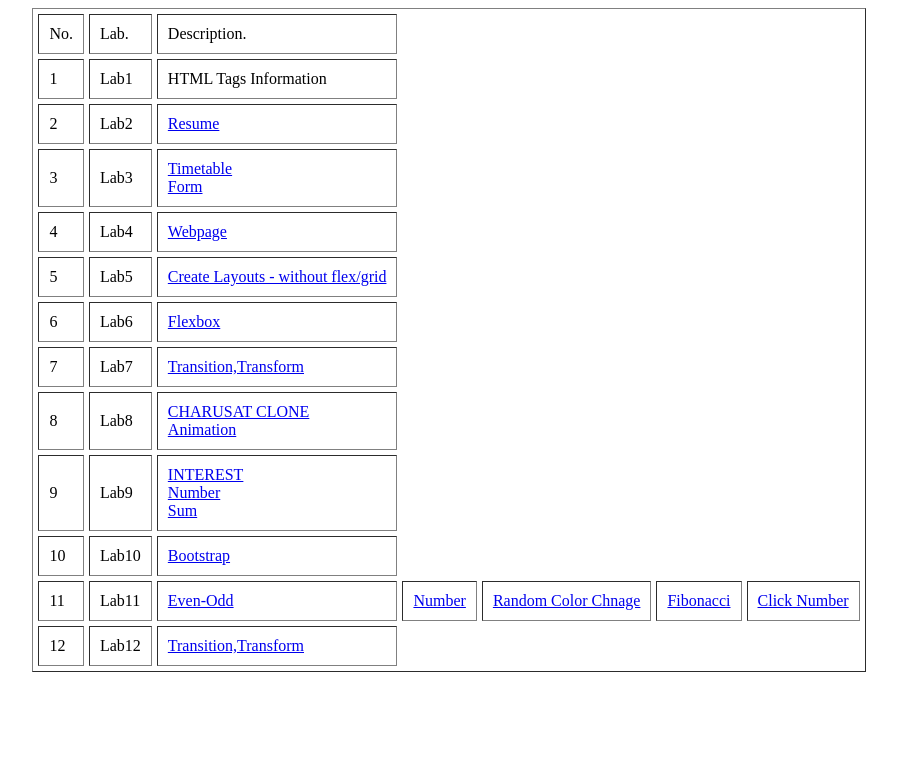
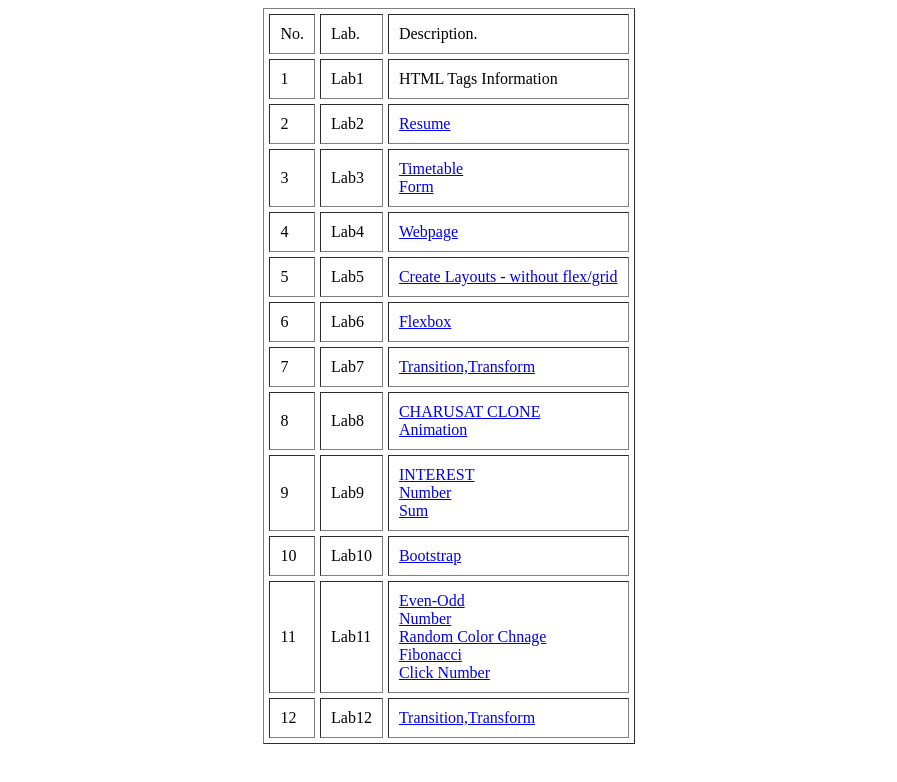
Before and after one commit to UtsavDesai26/WT_LAB, a plain HTML site: page index.html in a window 1280 px wide. Shown: the whole page, without its empty margins (191-1088 px from the left). Drawn offline with Linux system fonts and the light colour scheme.

Commit message:
Update index.html

```diff
--- a/index.html
+++ b/index.html
@@ -75,11 +75,11 @@
             <tr>
                 <td>11</td>
                 <td>Lab11</td>
-                <td><span><a href="./LAB-11/Task1.html">Even-Odd</a></span></td><br>
-                <td><span><a href="./LAB-11/Task2.html">Number</a></span></td><br>
-                <td><span><a href="./LAB-11/Task3.html">Random Color Chnage</a></span></td><br>
-                <td><span><a href="./LAB-11/Task4.html">Fibonacci</a></span></td><br>
-                <td><span><a href="./LAB-11/Task5.html">Click Number</a></span></td>
+                <td><span><a href="./LAB-11/Task1.html">Even-Odd</a></span><br>
+                <span><a href="./LAB-11/Task2.html">Number</a></span><br>
+                <span><a href="./LAB-11/Task3.html">Random Color Chnage</a></span><br>
+                <span><a href="./LAB-11/Task4.html">Fibonacci</a></span><br>
+                <span><a href="./LAB-11/Task5.html">Click Number</a></span></td>
             </tr>
             <tr>
                 <td>12</td>
```
